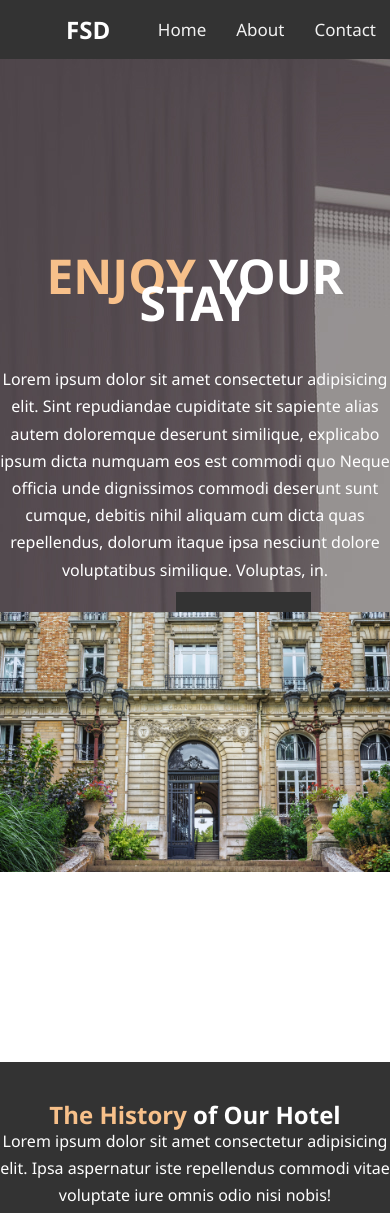
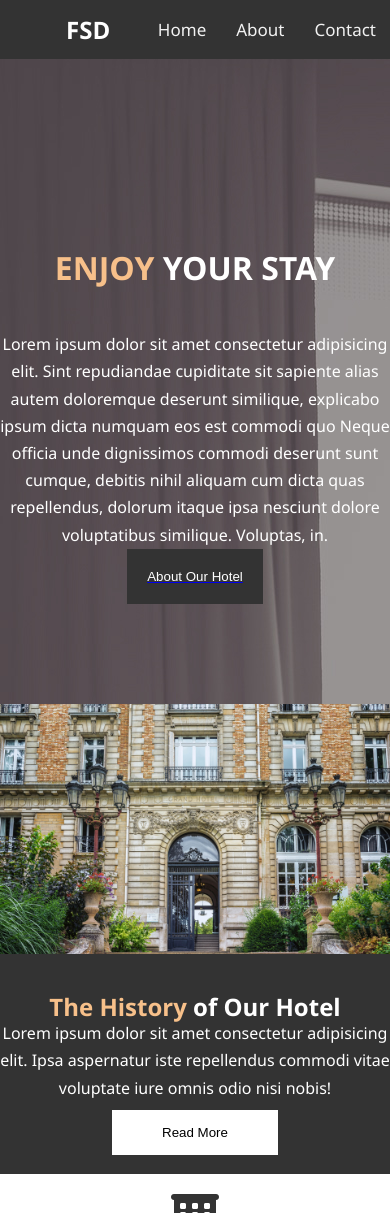
Before and after one commit to DevRNelson/Hotel-, a plain HTML site: page Index.html in a window 390 px wide. Shown: the top 1213 px of the page. Drawn offline with Linux system fonts and the light colour scheme.

Commit message:
Optimised website for mobile View

```diff
--- a/CSS/style.css
+++ b/CSS/style.css
@@ -93,8 +93,8 @@ html{
     padding: 20px;
     text-align: center;
     border: 5px #333;
-    margin-left: 45%;
-    margin-top: 2%;
+    display: block;
+    margin: 0 auto;
     color: white;
 }
 
@@ -192,6 +192,10 @@ html{
 
 /* Responsive adjustments  to grid for smaller screens */
 @media screen and (max-width: 768px) {
+    #BOXPIC {
+        grid-template-columns: 1fr 1fr;
+        height: 250px;
+    }
     .GRIDS {
         grid-template-columns: 1fr;
         height: auto;
@@ -203,6 +207,57 @@ html{
 
     #BOXTEXT {
         padding-top: 10%;
+        padding-bottom: 5%;
+    }
+
+    .GRIDS button {
+        margin-left: auto;
+        margin-right: auto;
+    }
+
+    .GRIDS2 {
+        grid-template-columns: 1fr;
+        height: auto;
+    }
+
+    .GRIDS2 p {
+        padding-bottom: 20px;
+    }
+}
+
+@media screen and (max-width: 420px) {
+    .class1 h1{
+        font-size: 2rem;
+        color: white;
+        text-align: center;
+        padding-top: 250px;
+        line-height: 1.7rem;
+    }
+    .class1 {
+        margin-top: 1%;
+        background-image: url(../IMAGES/showcase.jpg);
+        width: 100%;
+        height:300px;
+        padding-bottom: 400px;
+    }
+
+
+    #BOXPIC {
+        grid-template-columns: 1fr 1fr;
+        height: 250px;
+    }
+    .GRIDS {
+        grid-template-columns: 1fr;
+        height: auto;
+    }
+
+    #gridpic {
+        height: auto;
+    }
+
+    #BOXTEXT {
+        padding-top: 10%;
+        padding-bottom: 5%;
     }
 
     .GRIDS button {
```
